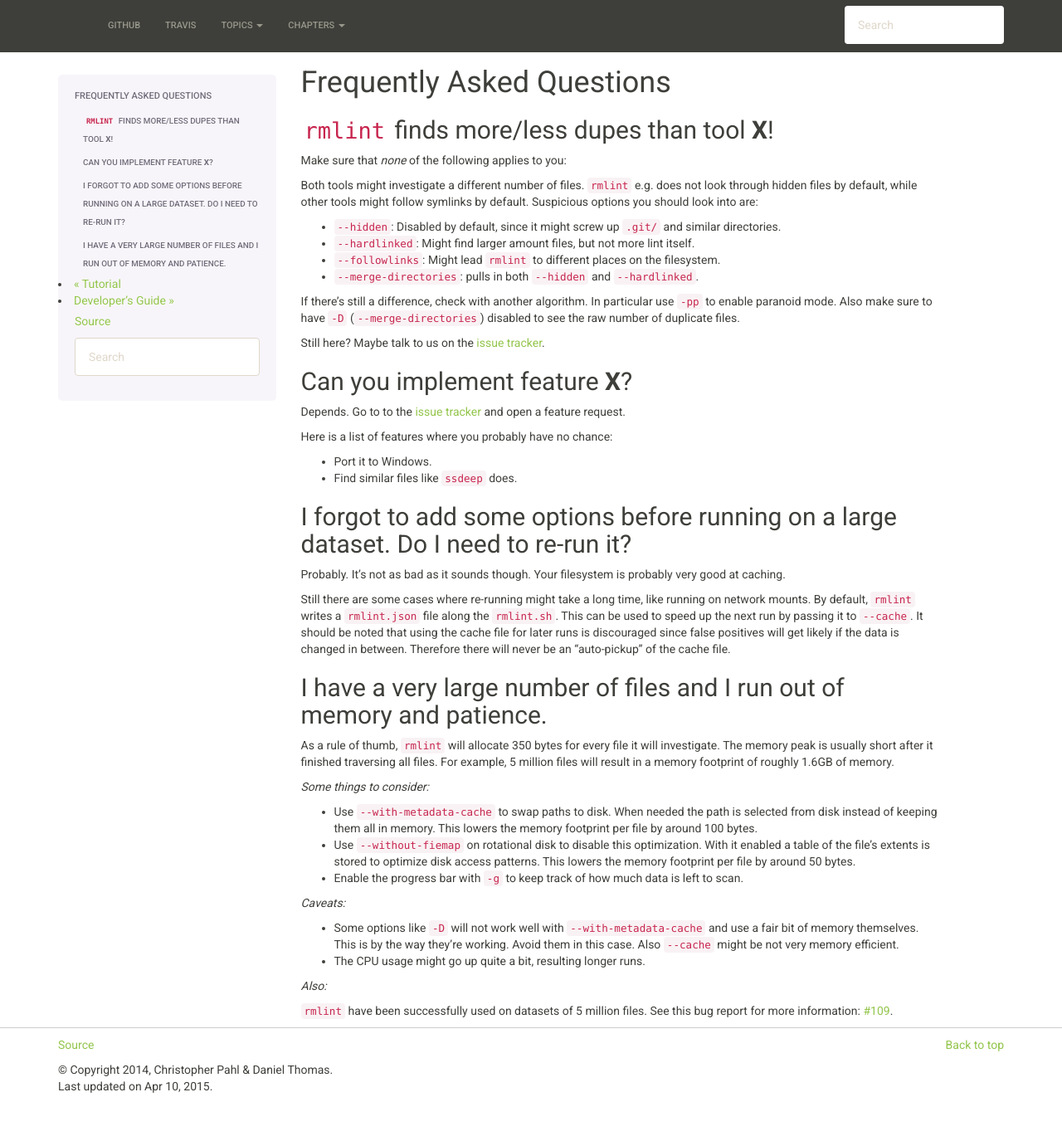
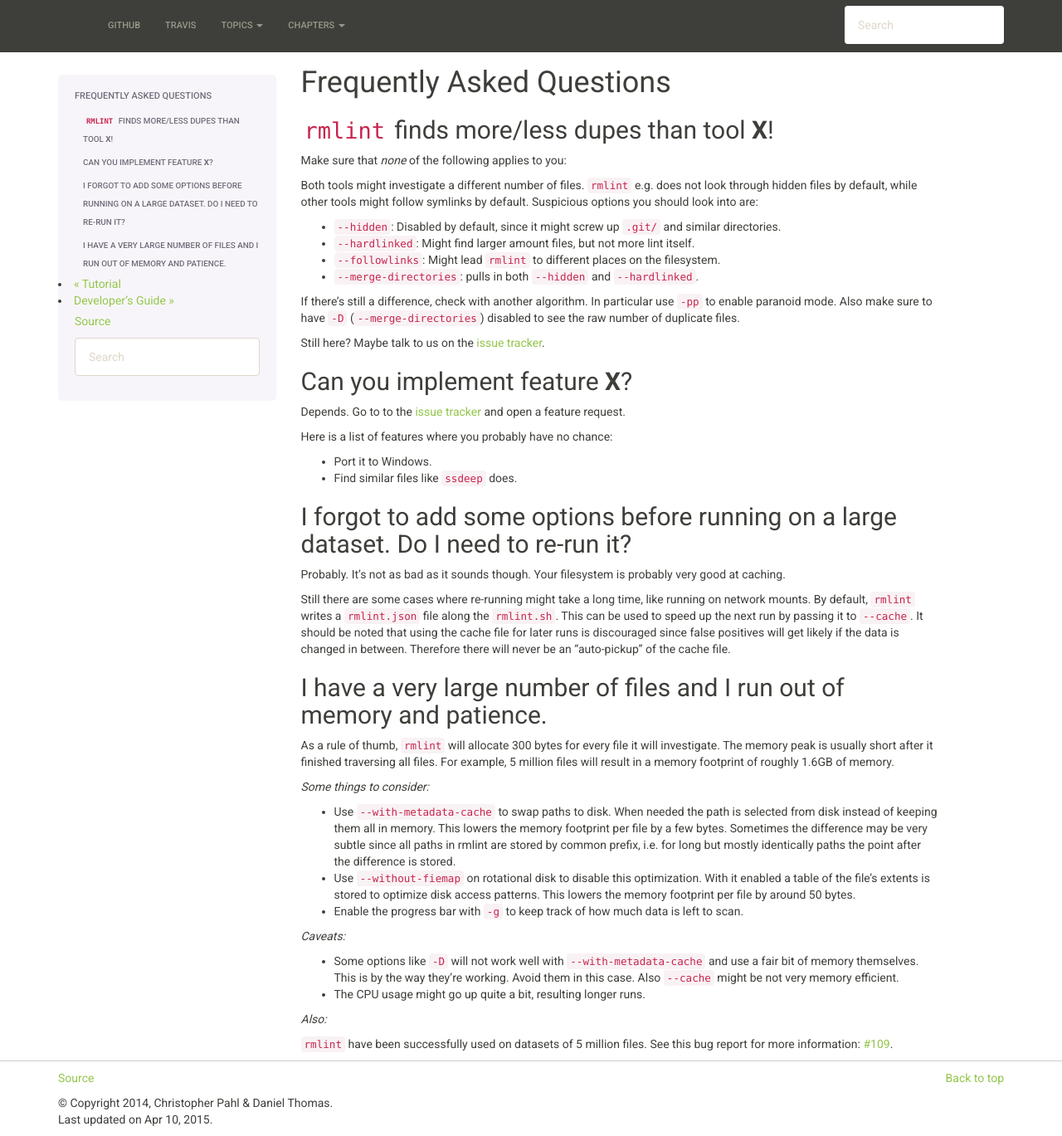
Before and after one commit to sahib/rmlint, a Sphinx documentation site: the page built from docs/faq.rst, in a window 1280 px wide and 1369 px high. Shown: the whole window at 83% size. Built offline with Sphinx 7.4.7, drawn with Linux system fonts in a browser that asks for light colours.

Commit message:
docs: update faq to large files

```diff
--- a/docs/faq.rst
+++ b/docs/faq.rst
@@ -49,7 +49,7 @@ between. Therefore there will never be an "auto-pickup" of the cache file.
 I have a very large number of files and I run out of memory and patience.
 -------------------------------------------------------------------------
 
-As a rule of thumb, ``rmlint`` will allocate 350 bytes for every file it will
+As a rule of thumb, ``rmlint`` will allocate 300 bytes for every file it will
 investigate. The memory peak is usually short after it finished traversing all
 files. For example, 5 million files will result in a memory footprint of roughly
 1.6GB of memory.
@@ -58,7 +58,9 @@ files. For example, 5 million files will result in a memory footprint of roughly
 
 - Use ``--with-metadata-cache`` to swap paths to disk. When needed the path is
   selected from disk instead of keeping them all in memory. This lowers the
-  memory footprint per file by around 100 bytes.
+  memory footprint per file by a few bytes. Sometimes the difference may be
+  very subtle since all paths in rmlint are stored by common prefix, i.e. for long
+  but mostly identically paths the point after the difference is stored.
 - Use ``--without-fiemap`` on rotational disk to disable this optimization. With
   it enabled a table of the file's extents is stored to optimize disk access
   patterns. This lowers the memory footprint per file by around 50 bytes.
--- a/docs/rmlint.1.rst
+++ b/docs/rmlint.1.rst
@@ -407,6 +407,10 @@ Rarely used, miscellaneous Options
     where storing the paths alone can eat up several GB RAM.
     Enabling swapping may cause slowdowns in exchange.
 
+    Sometimes the difference may be very subtle since all paths in rmlint are
+    stored by common prefix, i.e. for long but mostly identically paths the
+    point after the difference is stored.
+
     The metadata cache will be stored in ``$XDG_CACHE_HOME/rmlint/$pid``.
     If the cache cannot be created, ``rmlint`` falls back to no caching mode.
 
```
